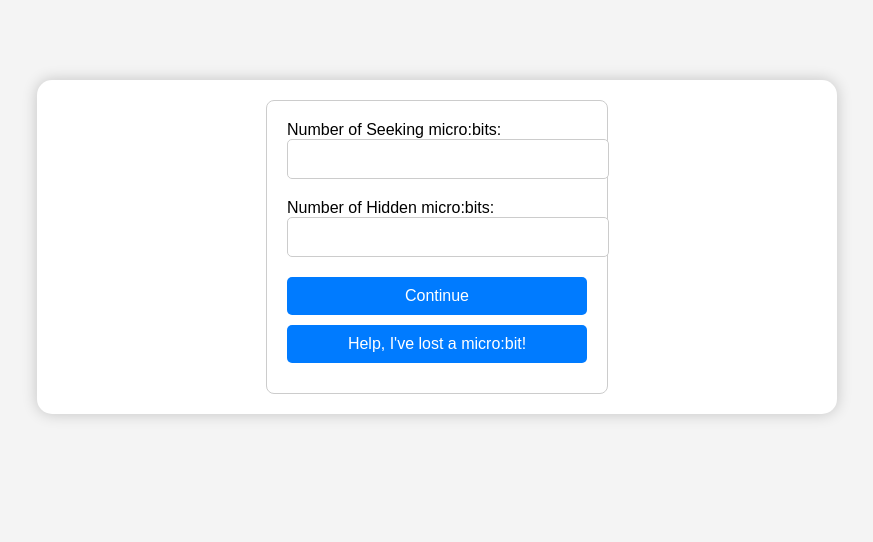
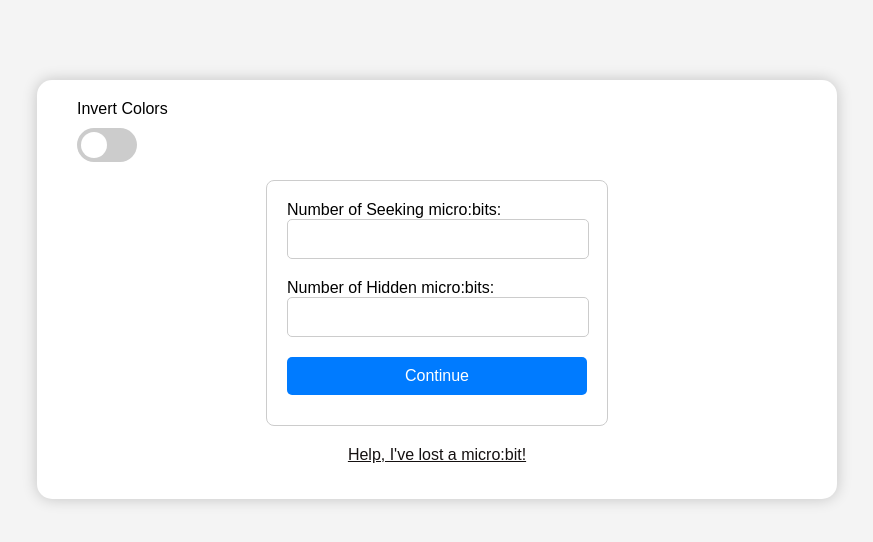
Before and after one commit to LucasNascimentoTerra/Hide-n-Seek, a plain HTML site: page index.html in a window 1280 px wide. Shown: the whole page, without its empty margins (203-1076 px from the left). Drawn offline with Linux system fonts and the light colour scheme.

Commit message:
Add files via upload

```diff
--- a/css/theme.css
+++ b/css/theme.css
@@ -4,6 +4,90 @@
     height: 100vh;
     margin: 0;
     padding: 0;
+}
+
+input[type="number"] {
+    width: calc(100% - 20px);
+    max-width: 400px;
+    margin: auto;
+    display: block;
+}
+
+body.inverted {
+    filter: invert(100%);
+    background-color: #0b0b0b;
+}
+
+.switch-container {
+    display: flex;
+    flex-direction: column;
+    align-items: flex-start;
+}
+
+.switch-title {
+    font-size: 16px;
+    color: #000000;
+    margin-bottom: 10px;
+}
+
+.switch {
+    position: relative;
+    display: inline-block;
+    width: 60px;
+    height: 34px;
+    order: 0;
+}
+
+.switch input {
+    opacity: 0;
+    width: 0;
+    height: 0;
+}
+
+.slider {
+    position: absolute;
+    cursor: pointer;
+    top: 0;
+    left: 0;
+    right: 0;
+    bottom: 0;
+    background-color: #ccc;
+    -webkit-transition: .4s;
+    transition: .4s;
+}
+
+.slider:before {
+    position: absolute;
+    content: "";
+    height: 26px;
+    width: 26px;
+    left: 4px;
+    bottom: 4px;
+    background-color: white;
+    -webkit-transition: .4s;
+    transition: .4s;
+}
+
+input:checked + .slider {
+    background-color: #2196F3;
+}
+
+input:focus + .slider {
+    box-shadow: 0 0 1px #2196F3;
+}
+
+input:checked + .slider:before {
+    -webkit-transform: translateX(26px);
+    -ms-transform: translateX(26px);
+    transform: translateX(26px);
+}
+
+.slider.round {
+    border-radius: 34px;
+}
+
+.slider.round:before {
+    border-radius: 50%;
 }
 
 .centered-container {
@@ -96,3 +180,41 @@
     width: 15px;
     height: 15px;
 }
+
+.link-style-button {
+    background: none;
+    border: none;
+    color: rgb(21, 17, 17);
+    text-decoration: underline;
+    padding: 5px;
+    margin-top: 15px;
+    cursor: pointer;
+    font-size: 16px;
+    display: block;
+}
+
+.link-style-button:hover {
+    color: rgb(107, 107, 238);
+    background: none;
+    text-decoration: underline;
+}
+
+.question-label {
+    display: block;
+    margin-bottom: 5px;
+}
+
+.question-input {
+    width: calc(100% - 30px);
+    margin-bottom: 10px;
+}
+
+.type-label {
+    display: block;
+    margin-top: 10px;
+    margin-bottom: 5px;
+}
+
+.type-select {
+    margin-bottom: 10px;
+}
--- a/index.html
+++ b/index.html
@@ -10,7 +10,14 @@
 <body>
     <div class="centered-container">
     <form id="microbitForm">
-
+        <div class="switch-container">
+            <div class="switch-title">Invert Colors</div>
+            <label class="switch">
+                <input type="checkbox" id="toggleSwitch" onchange="toggleColorInversion()">
+                <span class="slider round"></span>
+            </label>
+        </div>
+        <br>
         <div id="microbitSetup">
             <div class="form-group">
                 <label for="num_seekers">Number of Seeking micro:bits:</label>
@@ -22,11 +29,10 @@
                 <input type="number" id="num_beacons" name="num_beacons" required>
             </div>
             <button id="continueButton" type="button" onclick="showQuestionsForm()">Continue</button>
-            <button id="downloadButton" type="button" onclick="downloadRetriever()">Help, I've lost a micro:bit!</button>
-
         </div>
         <div id="questionsContainer">
         </div>
+            <button id="downloadButton" type="button" class="link-style-button" onclick="downloadRetriever()">Help, I've lost a micro:bit!</button>
     </form>
 </div>
 
--- a/js/main.js
+++ b/js/main.js
@@ -1,3 +1,12 @@
+// Multiple choice label array.
+const optionLabels = ['A', 'B', 'C', 'D'];
+
+// Toggle '.inverted' class.
+function toggleColorInversion() {
+    var element = document.body;
+    element.classList.toggle("inverted");
+}
+
 function showQuestionsForm() {
     const numBeacons = document.getElementById('num_beacons').value;
     if (numBeacons && !isNaN(numBeacons) && numBeacons > 0) {
@@ -59,7 +68,7 @@
     correct.style.marginRight = '4px';  /* Adjust this value as needed */
 
     const correctLabel = document.createElement('label');
-    correctLabel.textContent = 'Answer';
+    correctLabel.textContent = `${optionLabels[i - 1]}) `;
     correctLabel.style.marginLeft = '5px'; // Adjusted this to marginLeft for space after the radio button
 
     const input = document.createElement('input');
@@ -99,19 +108,23 @@
     const questionLabel = document.createElement('label');
     questionLabel.htmlFor = `question_${i + 1}`;
     questionLabel.textContent = `Question ${i + 1}:`;
+    questionLabel.className = 'question-label';
 
     const questionInput = document.createElement('input');
     questionInput.type = 'text';
     questionInput.id = `question_${i + 1}`;
     questionInput.name = `question_${i + 1}`;
+    questionInput.className = 'question-input';
 
     const typeLabel = document.createElement('label');
     typeLabel.htmlFor = `type_${i + 1}`;
     typeLabel.textContent = `Type for Question ${i + 1}:`;
+    typeLabel.className = 'type-label';
 
     const typeSelect = document.createElement('select');
     typeSelect.id = `type_${i + 1}`;
     typeSelect.name = `type_${i + 1}`;
+    typeSelect.className = 'type-select';
     typeSelect.onchange = () => createAnswerInputs(div, typeSelect.value, i + 1);
 
     const trueFalseOption = document.createElement('option');
```
Also changed, not shown: 12 other files.
